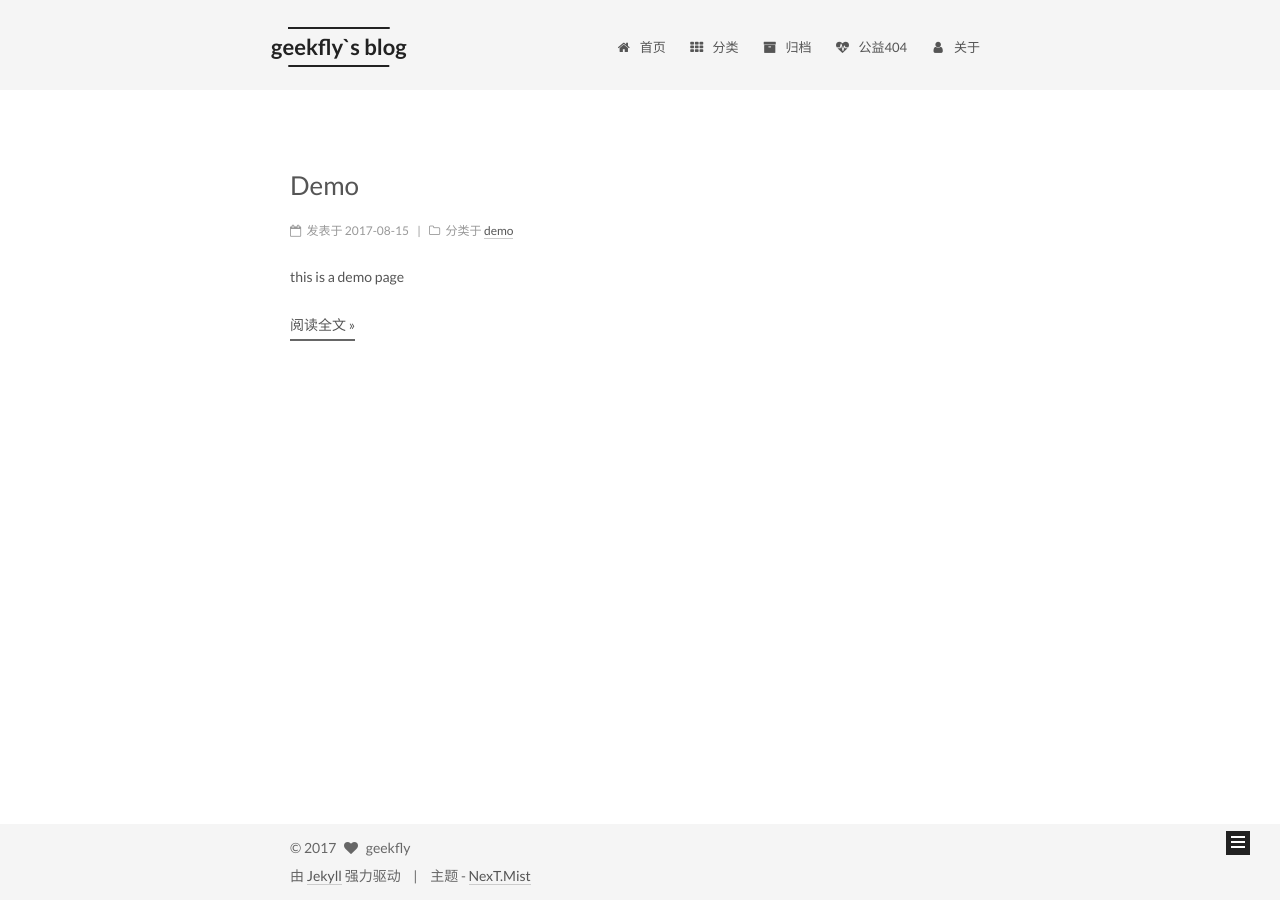
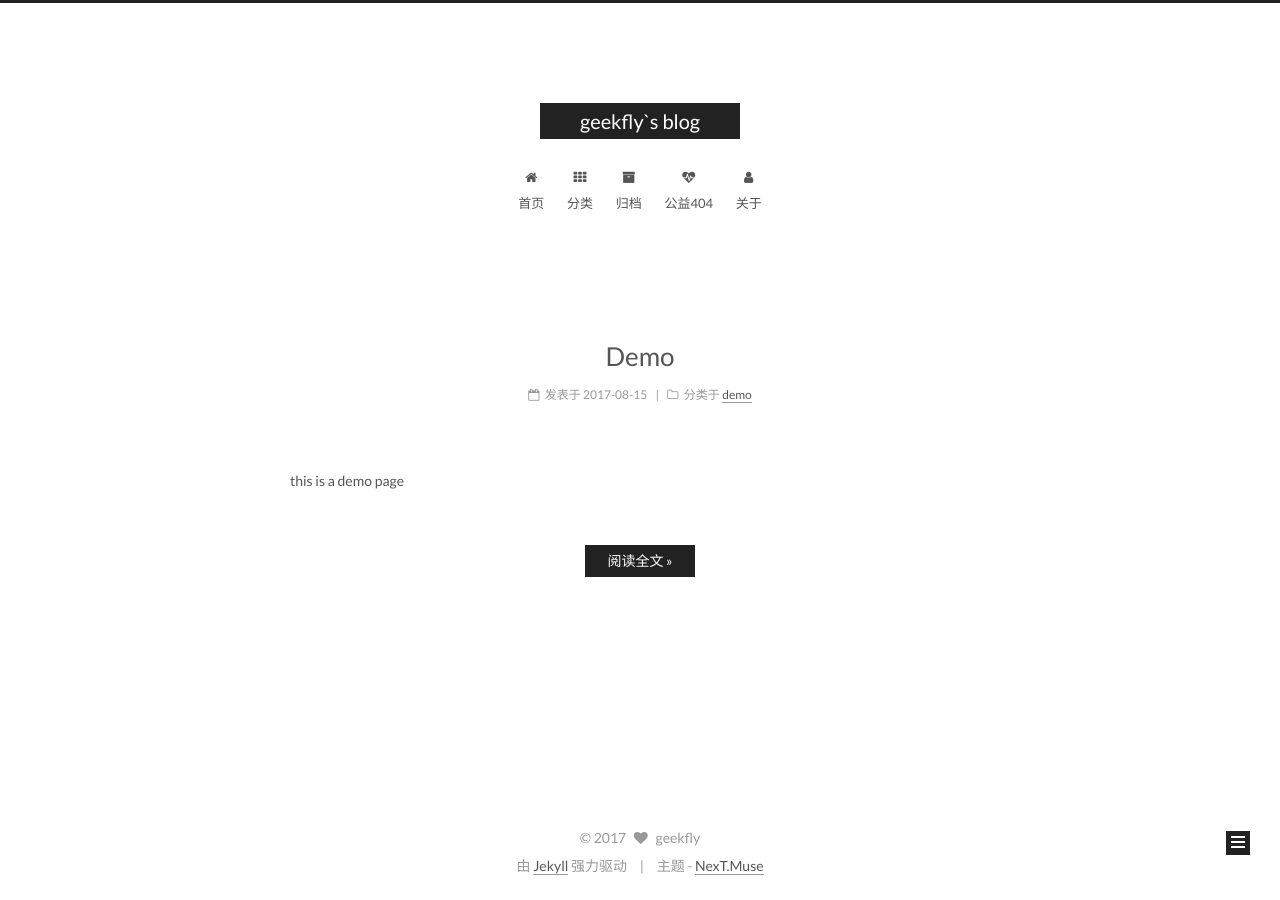
Before and after one commit to geekfly2016/geek.github.io, a Jekyll site: the page built from index.html, in a window 1280 px wide. Built offline with Jekyll 4.4.1, drawn with Linux system fonts in a browser that asks for light colours; the list of posts is cut into pages by our own code; comment, search, counter and statistics services are not loaded.

Commit message:
update properties

```diff
--- a/_config.yml
+++ b/_config.yml
@@ -150,8 +150,8 @@ menu_icons:
 # ---------------------------------------------------------------
 
 # Schemes
-#scheme: Muse
-scheme: Mist
+scheme: Muse
+#scheme: Mist
 #scheme: Pisces
 
 
@@ -228,9 +228,9 @@ social_icons:
   enable: true
   # Icon Mappings.
   # KeyMapsToSocialItemKey: NameOfTheIconFromFontAwesome
-  GitHub: /assets/images/github.png
-  CSDN: /assets/images/csdn.png
-  ZhiHu: /assets/images/zhihu.png
+  GitHub: github
+  CSDN: blind
+  ZhiHu: quora
 
 # Sidebar Avatar
 # in directory: /assets/images/avatar.gif
```
